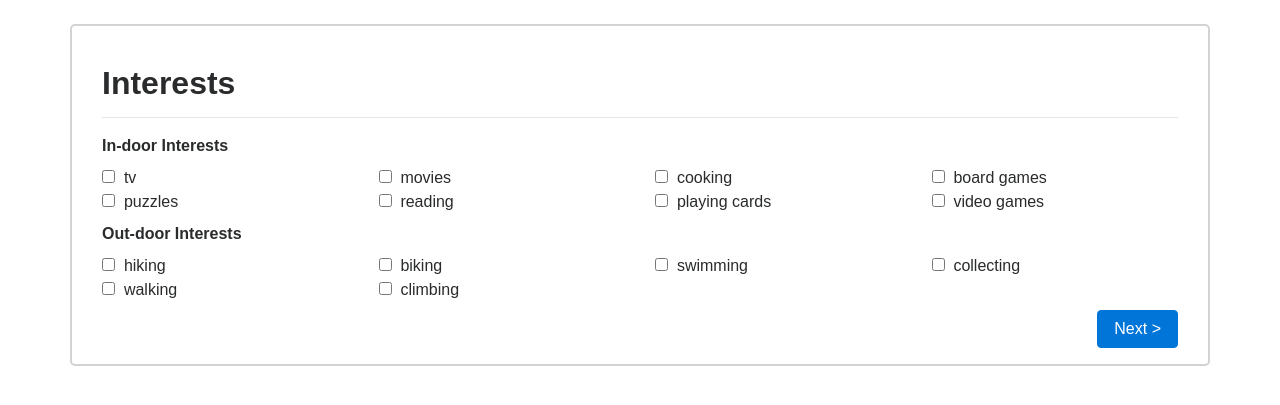
After one commit to smedlock/dating, a PHP site: template pages/interests.html in a window 1280 px wide. The commit adds this page. Shown: the top 405 px of the page. Run offline with PHP 8.4, Linux system fonts and the light colour scheme; the template is opened without the code that fills it, so the values that code supplies are empty; some libraries are stand-ins or nearby versions.

Commit message:
added interests page

```diff
--- a/index.php
+++ b/index.php
@@ -28,5 +28,10 @@ $f3->route('POST /create-profile', function() {
     echo $template->render('pages/create-profile.html');
 });
 
+$f3->route('POST /interests', function() {
+    $template = new Template;
+    echo $template->render('pages/interests.html');
+});
+
 //Run Fat-Free
 $f3->run();
--- a/models/validate.php
+++ b/models/validate.php
@@ -29,7 +29,7 @@
     }
 
     function validIndoor($list) {
-        $validList = array('tv', 'movies', 'cooking', 'board games', 'puzzles', 'reading', 'playing cards', 'video games');
+        $validList = array('tv', 'movies', 'cooking', 'board-games', 'puzzles', 'reading', 'playing-cards', 'video-games');
         foreach ($list as $item) {
             if (!in_array($item, $validList)) {
                 return false;
--- /dev/null
+++ b/pages/interests.html
@@ -0,0 +1,121 @@
+<!DOCTYPE html>
+<html>
+<head>
+    <!--
+        Scott Medlock
+        2-2-2018
+        choose interests page of My Dating Website
+    -->
+    <meta charset="utf-8">
+    <title>My Dating Website</title>
+
+    <link rel="stylesheet" href="https://maxcdn.bootstrapcdn.com/bootstrap/4.0.0-alpha.6/css/bootstrap.min.css" integrity="sha384-rwoIResjU2yc3z8GV/NPeZWAv56rSmLldC3R/AZzGRnGxQQKnKkoFVhFQhNUwEyJ" crossorigin="anonymous">
+    <link rel="stylesheet" href="http://smedlock.greenriverdev.com/328/dating/styles/styles.css" type="text/css">
+    <link rel="stylesheet" href="http://smedlock.greenriverdev.com/328/dating/styles/personal-info.css" type="text/css">
+
+</head>
+
+<body>
+<include href="pages/navigation.html" />
+<div id="page" class="container mt-4">
+    <h2 class="font-weight-bold mt-4">Interests</h2>
+    <hr>
+    <form action="" method="post">
+        <!--$validList = array('hiking', 'biking', 'swimming', 'collecting', 'walking', 'climbing');
+        $validList = array('tv', 'movies', 'cooking', 'board games', 'puzzles', 'reading', 'playing cards', 'video games');-->
+        <label class="font-weight-bold">In-door Interests</label>
+        <div class="row">
+            <div class="col">
+                <div class="form-check mb-0">
+                    <label class="form-check-label"><input class="form-check-input" type="checkbox" name="indoor[]" value="tv">&nbsp;&nbsp;tv</label>
+                </div>
+                <div class="form-check">
+                    <label class="form-check-label"><input class="form-check-input" type="checkbox" name="indoor[]" value="puzzles">&nbsp;&nbsp;puzzles</label>
+                </div>
+            </div>
+            <div class="col">
+                <div class="form-check mb-0">
+                    <label class="form-check-label"><input class="form-check-input" type="checkbox" name="indoor[]" value="movies">&nbsp;&nbsp;movies</label>
+                </div>
+                <div class="form-check">
+                    <label class="form-check-label"><input class="form-check-input" type="checkbox" name="indoor[]" value="reading">&nbsp;&nbsp;reading</label>
+                </div>
+            </div>
+            <div class="col">
+                <div class="form-check mb-0">
+                    <label class="form-check-label"><input class="form-check-input" type="checkbox" name="indoor[]" value="cooking">&nbsp;&nbsp;cooking</label>
+                </div>
+                <div class="form-check">
+                    <label class="form-check-label"><input class="form-check-input" type="checkbox" name="indoor[]" value="playing-cards">&nbsp;&nbsp;playing cards</label>
+                </div>
+            </div>
+            <div class="col">
+                <div class="form-check mb-0">
+                    <label class="form-check-label"><input class="form-check-input" type="checkbox" name="indoor[]" value="board-games">&nbsp;&nbsp;board games</label>
+                </div>
+                <div class="form-check">
+                    <label class="form-check-label"><input class="form-check-input" type="checkbox" name="indoor[]" value="video-games">&nbsp;&nbsp;video games</label>
+                </div>
+            </div>
+        </div>
+        <label class="font-weight-bold">Out-door Interests</label>
+        <div class="row">
+            <div class="col">
+                <div class="form-check mb-0">
+                    <label class="form-check-label"><input class="form-check-input" type="checkbox" name="indoor[]" value="hiking">&nbsp;&nbsp;hiking</label>
+                </div>
+                <div class="form-check">
+                    <label class="form-check-label"><input class="form-check-input" type="checkbox" name="indoor[]" value="walking">&nbsp;&nbsp;walking</label>
+                </div>
+            </div>
+            <div class="col">
+                <div class="form-check mb-0">
+                    <label class="form-check-label"><input class="form-check-input" type="checkbox" name="indoor[]" value="biking">&nbsp;&nbsp;biking</label>
+                </div>
+                <div class="form-check">
+                    <label class="form-check-label"><input class="form-check-input" type="checkbox" name="indoor[]" value="climbing">&nbsp;&nbsp;climbing</label>
+                </div>
+            </div>
+            <div class="col">
+                <div class="form-check mb-0">
+                    <label class="form-check-label"><input class="form-check-input" type="checkbox" name="indoor[]" value="swimming">&nbsp;&nbsp;swimming</label>
+                </div>
+            </div>
+            <div class="col">
+                <div class="form-check mb-0">
+                    <label class="form-check-label"><input class="form-check-input" type="checkbox" name="indoor[]" value="collecting">&nbsp;&nbsp;collecting</label>
+                </div>
+            </div>
+        </div>
+        <!--
+        <div class="row">
+            <div class="col-sm-6">
+                <div class="form-group">
+                    <label for="email" class="font-weight-bold">Email</label>
+                    <input type="email" class="form-control" id="email">
+                </div>
+                <div class="form-group">
+                    <label for="lastName" class="font-weight-bold">State</label>
+                    <input type="text" class="form-control" id="lastName">
+                </div>
+                <p class="font-weight-bold">Seeking</p>
+                <label class="radio-inline"><input type="radio" name="genderSeeking" value="male">&nbsp;Male</label>
+                <label class="radio-inline"><input type="radio" name="genderSeeking" value="female">&nbsp;Female</label>
+            </div>
+            <div class="col-sm-6">
+                <div class="form-group">
+                    <label for="biography" class="font-weight-bold">Biography</label>
+                    <textarea class="form-control" id="biography" rows="6" cols="50"></textarea>
+                </div>
+            </div>
+        </div>
+        -->
+        <button type="submit" class="btn btn-primary float-right" id="next-button">Next ></button>
+    </form>
+</div>
+
+<script src="https://code.jquery.com/jquery-3.1.1.slim.min.js" integrity="sha384-A7FZj7v+d/sdmMqp/nOQwliLvUsJfDHW+k9Omg/a/EheAdgtzNs3hpfag6Ed950n" crossorigin="anonymous"></script>
+<script src="https://cdnjs.cloudflare.com/ajax/libs/tether/1.4.0/js/tether.min.js" integrity="sha384-DztdAPBWPRXSA/3eYEEUWrWCy7G5KFbe8fFjk5JAIxUYHKkDx6Qin1DkWx51bBrb" crossorigin="anonymous"></script>
+<script src="https://maxcdn.bootstrapcdn.com/bootstrap/4.0.0-alpha.6/js/bootstrap.min.js" integrity="sha384-vBWWzlZJ8ea9aCX4pEW3rVHjgjt7zpkNpZk+02D9phzyeVkE+jo0ieGizqPLForn" crossorigin="anonymous"></script>
+</body>
+</html>
```
Also changed, not shown: pages/profile-summary.html (added, +28 -0 lines).
